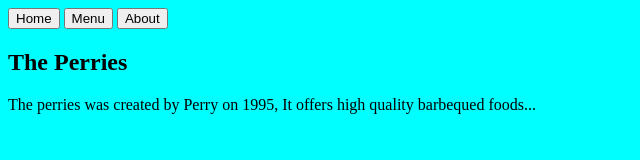
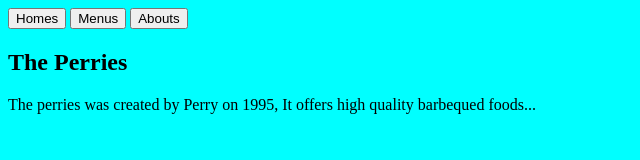
Before and after one commit to JosefPCT/Restaurant-Page, a plain HTML site: page index.html in a window 1280 px wide. Shown: the full height of the page, 0-640 px from the left. Drawn offline with Linux system fonts and the light colour scheme.

Commit message:
Deployment commit test

```diff
--- a/index.html
+++ b/index.html
@@ -1 +1 @@
-<!doctype html><html lang="en"><head><meta charset="UTF-8"><meta name="viewport" content="width=device-width,initial-scale=1"><title>Restaurant Page</title><script defer="defer" src="main.js"></script></head><body><header><nav><button id="home" class="nav">Home</button> <button id="menu" class="nav">Menu</button> <button id="about" class="nav">About</button></nav></header><div id="content"></div></body></html>
+<!doctype html><html lang="en"><head><meta charset="UTF-8"><meta name="viewport" content="width=device-width,initial-scale=1"><title>Restaurant Page</title><script defer="defer" src="main.js"></script></head><body><header><nav><button id="home" class="nav">Homes</button> <button id="menu" class="nav">Menus</button> <button id="about" class="nav">Abouts</button></nav></header><div id="content"></div></body></html>
```
